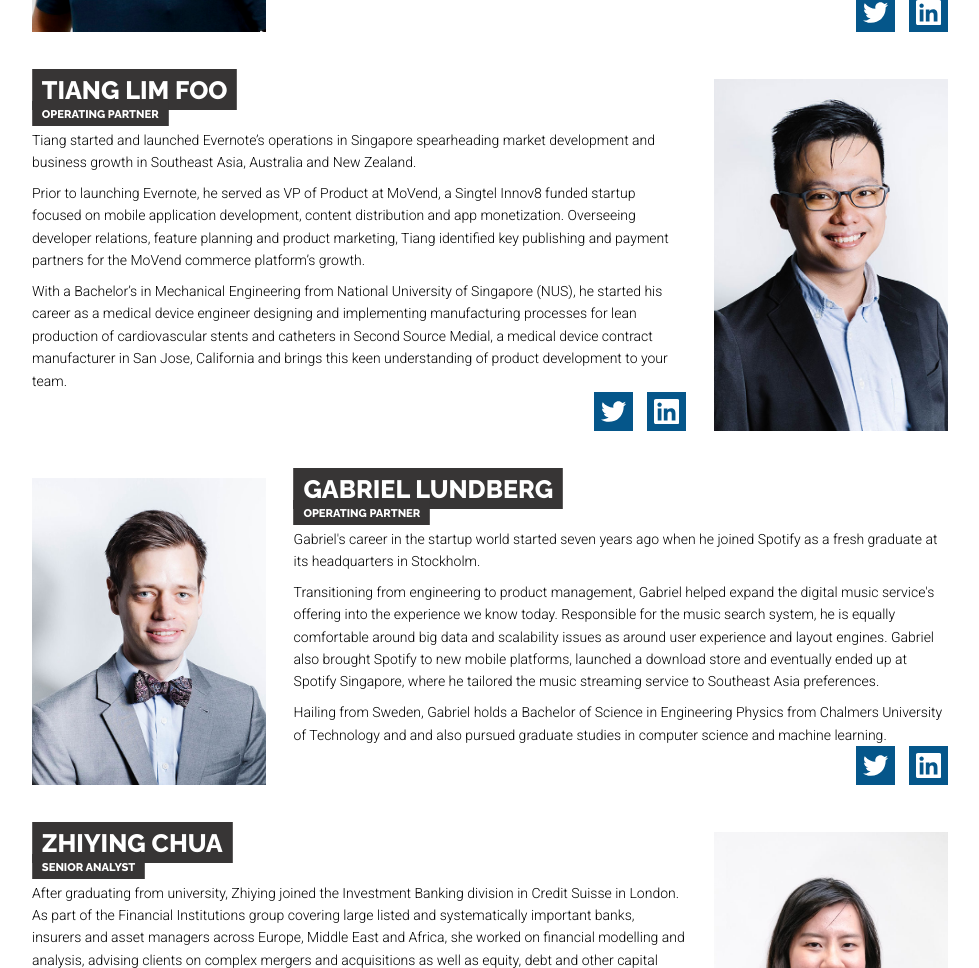
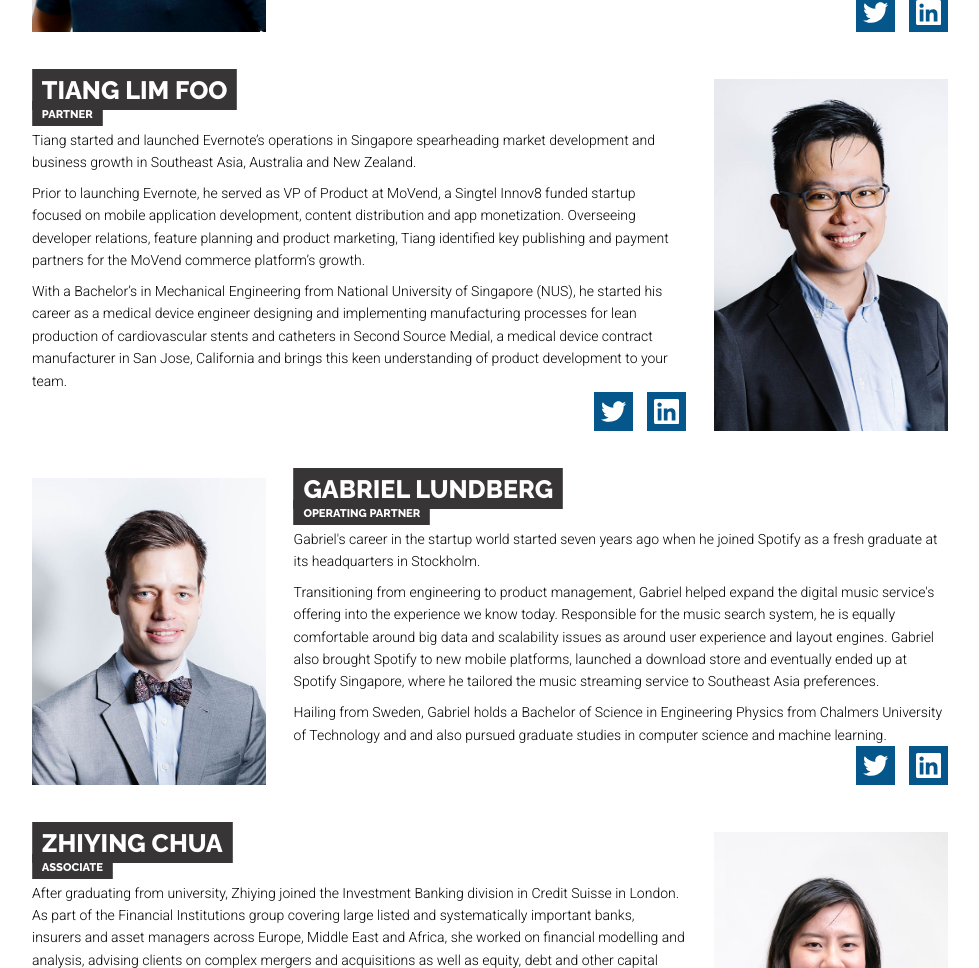
Before and after one commit to SeedPlus/seedplus.github.io, a Jekyll site: the page built from 04_team.html, in a window 1280 px wide and 1400 px high, scrolled down 843 px. Shown: the part 154-1122 px from the top of the window, without its empty margins (150-1129 px from the left). Built offline with Jekyll 4.4.1, drawn with Linux system fonts in a browser that asks for light colours.

Commit message:
Update 04_team.html
updated tiang and zhiying title

```diff
--- a/04_team.html
+++ b/04_team.html
@@ -40,7 +40,7 @@ permalink: /team/
   <div class='bio-image bio-portrait' style='background-image: url("/images/tiang.jpg")'></div>
   <div class='info-item'>
     <h3>Tiang Lim Foo</h3><br/>
-    <span class='subtitle'>Operating Partner</span>
+    <span class='subtitle'>Partner</span>
     <p>Tiang started and launched Evernote’s operations in Singapore spearheading market development and business growth in Southeast Asia, Australia and New Zealand.</p>
     <p>Prior to launching Evernote, he served as VP of Product at MoVend, a Singtel Innov8 funded startup focused on mobile application development, content distribution and app monetization. Overseeing developer relations, feature planning and product marketing, Tiang identified key publishing and payment partners for the MoVend commerce platform’s growth.</p>
     <p>With a Bachelor’s in Mechanical Engineering from  National University of Singapore (NUS), he started his career as a medical device engineer designing and implementing manufacturing processes for lean production of cardiovascular stents and catheters in Second Source Medial, a medical device contract manufacturer in San Jose, California and brings this keen understanding of product development to your team.</p>
@@ -68,7 +68,7 @@ permalink: /team/
   <div class='bio-image bio-portrait' style='background-image: url("/images/zhiying.jpg")'></div>
   <div class='info-item'>
     <h3>Zhiying Chua</h3><br/>
-    <span class='subtitle'>Senior Analyst</span>
+    <span class='subtitle'>Associate</span>
     <p>After graduating from university, Zhiying joined the Investment Banking division in Credit Suisse in London. As part of the Financial Institutions group covering large listed and systematically important banks, insurers and asset managers across Europe, Middle East and Africa, she worked on financial modelling and analysis, advising clients on complex mergers and acquisitions as well as equity, debt and other capital raisings.</p>
     <p>Keen to be part of the growing dynamism in South East Asia, she moved back to Singapore and joined the small and medium enterprise division of OCBC. As part of the analytics team, she monitored portfolio movements and credit risks for the multi-billion dollar SME portfolio. She also played a vital role in various cross-functional projects implementing new systems and processes across the Bank.</p>
     <p>Zhiying graduated from the University of Oxford with a Bachelor of Arts in Economics and Management.</p>
```
